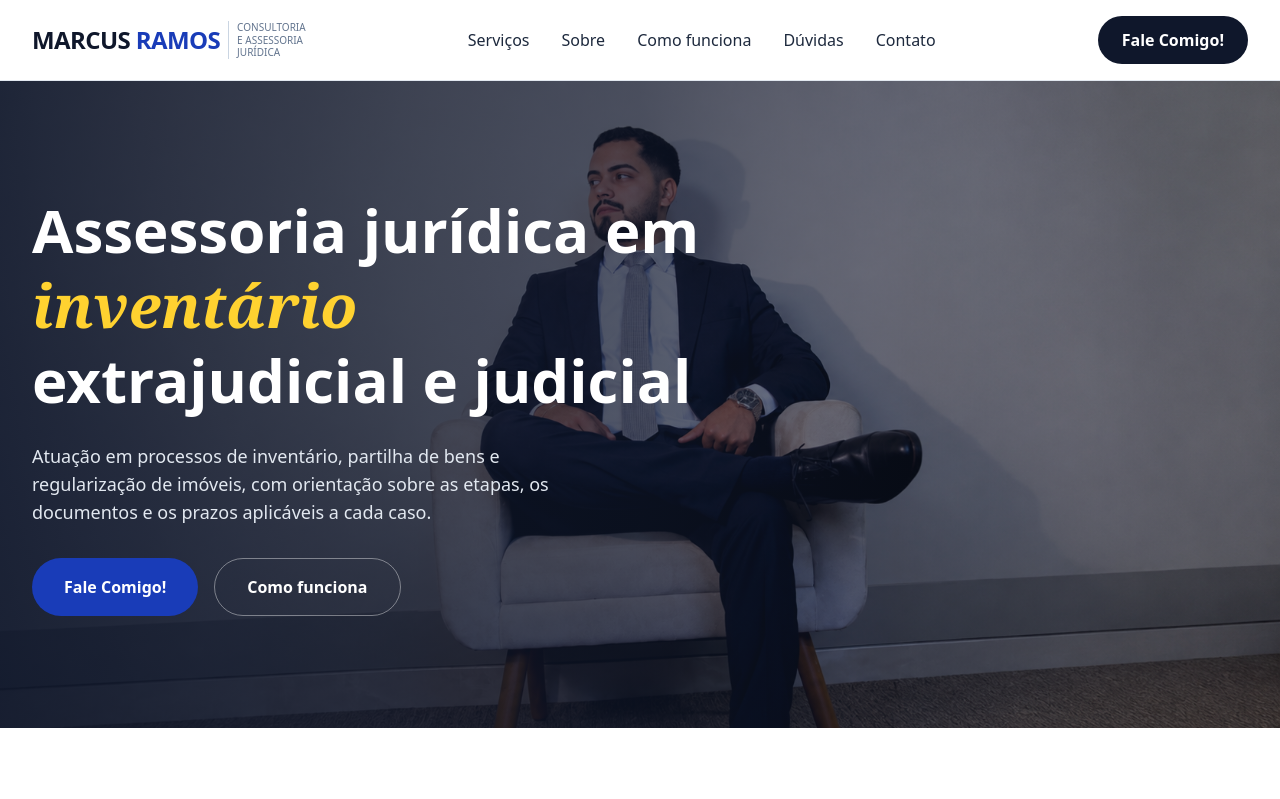
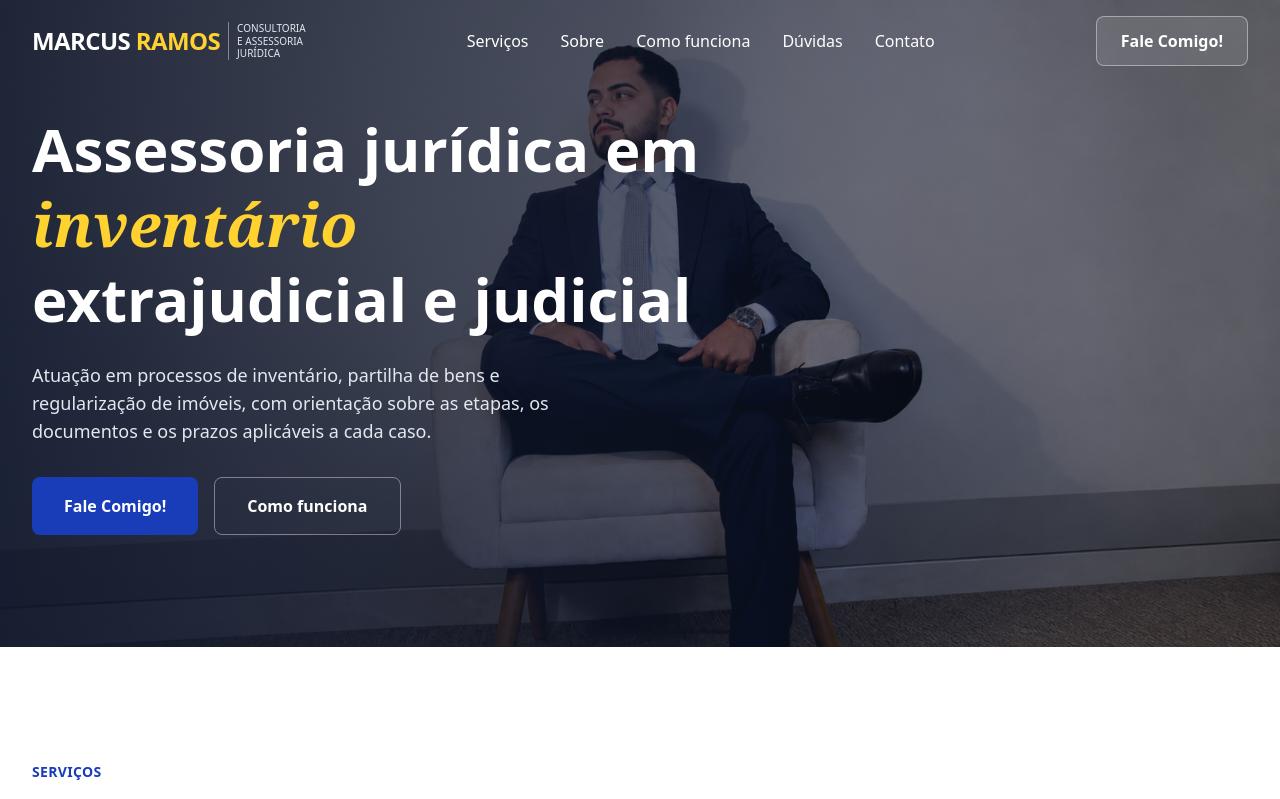
Before and after one commit to Leonardorafapg/Lp_marcos, a React (Vite) app: page / in a window 1280 px wide. Shown: the top 799 px of the page. Built offline with nearby package versions, Linux system fonts and the light colour scheme.

Commit message:
second commit

```diff
--- a/src/components/Agendamento.jsx
+++ b/src/components/Agendamento.jsx
@@ -50,7 +50,7 @@ export default function Agendamento() {
 
             <a
               href="#contato"
-              className="mt-6 inline-flex items-center justify-center rounded-full bg-slate-900 hover:bg-slate-800 transition-colors text-white font-semibold px-8 py-4"
+              className="mt-6 inline-flex items-center justify-center rounded-lg bg-slate-900 hover:bg-slate-800 transition-colors text-white font-semibold px-8 py-4"
             >
               Agendar atendimento!
             </a>
--- a/src/components/Contato.jsx
+++ b/src/components/Contato.jsx
@@ -18,13 +18,13 @@ export default function Contato() {
             href="https://wa.me/5500000000000"
             target="_blank"
             rel="noreferrer"
-            className="inline-flex items-center justify-center rounded-full bg-amber-400 hover:bg-amber-300 transition-colors text-slate-900 font-semibold px-8 py-4"
+            className="inline-flex items-center justify-center rounded-lg bg-amber-400 hover:bg-amber-300 transition-colors text-slate-900 font-semibold px-8 py-4"
           >
             Falar no WhatsApp
           </a>
           <a
             href="mailto:contato@marcusramos.adv.br"
-            className="inline-flex items-center justify-center rounded-full border border-white/30 hover:bg-white/10 transition-colors text-white font-semibold px-8 py-4"
+            className="inline-flex items-center justify-center rounded-lg border border-white/30 hover:bg-white/10 transition-colors text-white font-semibold px-8 py-4"
           >
             Enviar e-mail
           </a>
--- a/src/components/Hero.jsx
+++ b/src/components/Hero.jsx
@@ -27,13 +27,13 @@ export default function Hero() {
           <div className="mt-8 flex flex-col sm:flex-row gap-4">
             <a
               href="#contato"
-              className="inline-flex items-center justify-center rounded-full bg-blue-800 hover:bg-blue-700 transition-colors text-white font-semibold px-8 py-4"
+              className="inline-flex items-center justify-center rounded-lg bg-blue-800 hover:bg-blue-700 transition-colors text-white font-semibold px-8 py-4"
             >
               Fale Comigo!
             </a>
             <a
               href="#como-funciona"
-              className="inline-flex items-center justify-center rounded-full border border-white/40 hover:bg-white/10 transition-colors text-white font-semibold px-8 py-4"
+              className="inline-flex items-center justify-center rounded-lg border border-white/40 hover:bg-white/10 transition-colors text-white font-semibold px-8 py-4"
             >
               Como funciona
             </a>
--- a/src/components/Localizacao.jsx
+++ b/src/components/Localizacao.jsx
@@ -32,7 +32,7 @@ export default function Localizacao() {
           href={`https://www.google.com/maps/search/?api=1&query=${MAPS_QUERY}`}
           target="_blank"
           rel="noreferrer"
-          className="mt-6 inline-flex items-center justify-center rounded-full bg-slate-900 hover:bg-slate-800 transition-colors text-white font-semibold px-8 py-4"
+          className="mt-6 inline-flex items-center justify-center rounded-lg bg-slate-900 hover:bg-slate-800 transition-colors text-white font-semibold px-8 py-4"
         >
           Ver no Google Maps
         </a>
--- a/src/components/Navbar.jsx
+++ b/src/components/Navbar.jsx
@@ -1,4 +1,4 @@
-import { useState } from 'react'
+import { useEffect, useState } from 'react'
 
 const links = [
   { label: 'Serviços', href: '#servicos' },
@@ -10,23 +10,55 @@ const links = [
 
 export default function Navbar() {
   const [open, setOpen] = useState(false)
+  const [scrolled, setScrolled] = useState(false)
+
+  useEffect(() => {
+    const onScroll = () => setScrolled(window.scrollY > 40)
+    onScroll()
+    window.addEventListener('scroll', onScroll)
+    return () => window.removeEventListener('scroll', onScroll)
+  }, [])
+
+  const solid = scrolled || open
 
   return (
-    <header className="w-full bg-white border-b border-slate-200">
+    <header
+      className={`fixed top-0 inset-x-0 z-50 w-full transition-colors duration-300 ${
+        solid ? 'bg-white border-b border-slate-200 shadow-sm' : 'bg-transparent border-b border-transparent'
+      }`}
+    >
       <nav className="max-w-7xl mx-auto flex items-center justify-between px-4 sm:px-6 lg:px-8 py-4">
         <a href="#top" className="flex items-center gap-2">
-          <span className="text-xl sm:text-2xl font-extrabold tracking-tight text-slate-900">
-            MARCUS <span className="font-bold text-blue-800">RAMOS</span>
+          <span
+            className={`text-xl sm:text-2xl font-extrabold tracking-tight transition-colors duration-300 ${
+              solid ? 'text-slate-900' : 'text-white'
+            }`}
+          >
+            MARCUS{' '}
+            <span className={solid ? 'font-bold text-blue-800' : 'font-bold text-amber-300'}>
+              RAMOS
+            </span>
           </span>
-          <span className="hidden sm:block text-[10px] leading-tight text-slate-500 uppercase font-medium border-l border-slate-300 pl-2">
+          <span
+            className={`hidden sm:block text-[10px] leading-tight uppercase font-medium border-l pl-2 transition-colors duration-300 ${
+              solid ? 'text-slate-500 border-slate-300' : 'text-slate-200 border-white/40'
+            }`}
+          >
             Consultoria<br />e Assessoria<br />Jurídica
           </span>
         </a>
 
-        <ul className="hidden lg:flex items-center gap-8 text-slate-800 font-medium">
+        <ul
+          className={`hidden lg:flex items-center gap-8 font-medium transition-colors duration-300 ${
+            solid ? 'text-slate-800' : 'text-white'
+          }`}
+        >
           {links.map((link) => (
             <li key={link.href}>
-              <a href={link.href} className="hover:text-blue-800 transition-colors">
+              <a
+                href={link.href}
+                className={`transition-colors ${solid ? 'hover:text-blue-800' : 'hover:text-amber-300'}`}
+              >
                 {link.label}
               </a>
             </li>
@@ -35,14 +67,18 @@ export default function Navbar() {
 
         <a
           href="#contato"
-          className="hidden lg:inline-flex items-center rounded-full bg-slate-900 text-white font-semibold px-6 py-3 hover:bg-slate-800 transition-colors"
+          className={`hidden lg:inline-flex items-center rounded-lg font-semibold px-6 py-3 transition-colors duration-300 ${
+            solid
+              ? 'bg-slate-900 text-white hover:bg-slate-800'
+              : 'bg-white/10 text-white border border-white/40 hover:bg-white/20'
+          }`}
         >
           Fale Comigo!
         </a>
 
         <button
           type="button"
-          className="lg:hidden p-2 text-slate-900"
+          className={`lg:hidden p-2 transition-colors duration-300 ${solid ? 'text-slate-900' : 'text-white'}`}
           aria-label="Abrir menu"
           onClick={() => setOpen((o) => !o)}
         >
@@ -57,7 +93,7 @@ export default function Navbar() {
       </nav>
 
       {open && (
-        <div className="lg:hidden border-t border-slate-200 px-4 pb-4">
+        <div className="lg:hidden bg-white border-t border-slate-200 px-4 pb-4">
           <ul className="flex flex-col gap-4 pt-4 text-slate-800 font-medium">
             {links.map((link) => (
               <li key={link.href}>
@@ -70,7 +106,7 @@ export default function Navbar() {
           <a
             href="#contato"
             onClick={() => setOpen(false)}
-            className="mt-4 inline-flex w-full items-center justify-center rounded-full bg-slate-900 text-white font-semibold px-6 py-3"
+            className="mt-4 inline-flex w-full items-center justify-center rounded-lg bg-slate-900 text-white font-semibold px-6 py-3"
           >
             Fale Comigo!
           </a>
```
